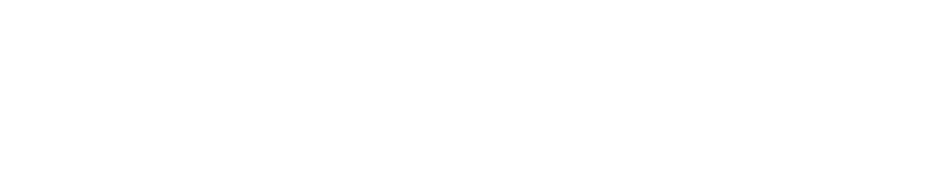
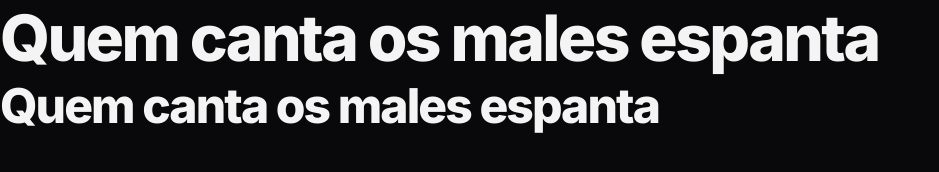
Before and after one commit to kasantanads/Zingen, a plain HTML site: page index.html in a window 1280 px wide. Shown: the whole page, without its empty margins (0-939 px from the left). Drawn offline with Linux system fonts and the light colour scheme.

Commit message:
definindo variáveis css

```diff
--- a/index.html
+++ b/index.html
@@ -1,12 +1,19 @@
 <!DOCTYPE html>
 <html lang="pt-br">
+
 <head>
     <meta charset="UTF-8">
     <meta name="viewport" content="width=device-width, initial-scale=1.0">
+    <link rel="preconnect" href="https://fonts.googleapis.com">
+    <link rel="preconnect" href="https://fonts.gstatic.com" crossorigin>
+    <link href="https://fonts.googleapis.com/css2?family=Inter:ital,opsz,wght@0,14..32,100..900;1,14..32,100..900&display=swap" rel="stylesheet">
     <link rel="stylesheet" href="styles/index.css">
     <title>Zingen - Karaokê</title>
 </head>
+
 <body>
+    <h1>Quem canta os males espanta</h1>
+    <h2>Quem canta os males espanta</h2>
+</body>
 
-</body>
 </html>
--- a/styles/global.css
+++ b/styles/global.css
@@ -0,0 +1,83 @@
+*,
+*::before,
+*::after {
+    box-sizing: border-box;
+}
+
+* {
+    margin: 0;
+    padding: 0;
+    font: inherit;
+
+    -webkit-font-smoothing: antialiased;
+    -moz-osx-font-smoothing: grayscale;
+}
+
+:root {
+    --bg-color: #09090B;
+    --surface-color: #18181B;
+    --stroke-color: #27272A;
+    --text-color-secondary: #A1A1AA;
+    --text-color-primary: #F4F4F5;
+    --brand-color-primary: #F7B733;
+    --brand-color-secondary: #FC4A1A;
+
+    --ff-sans: 'Inter', system-ui, sans-serif;
+    --fw-base: 400;
+    --fw-md: 500;
+    --fw-bold: 800;
+
+    --fs-sm: 0.875rem;
+    --fs-base: 1rem;
+    --fs-lg: 1.25rem;
+    --fs-xl: 1.5rem;
+    --fs-2xl: 2.5rem;
+}
+
+html {
+    font-family: var(--ff-sans);
+    font-weight: var(--fw-base);
+    font-size: var(--fs-base);
+    line-height: 1.6;
+    color: var(--text-color-primary);
+}
+
+body {
+    background-color: var(--bg-color);
+}
+
+h1, h2, h3 {
+    line-height: 1.2;
+    color: var(--text-color-primary);
+    font-weight: var(--fw-bold);
+    letter-spacing: -0.04em;
+}
+
+h1 {
+    font-size: var(--fs-2xl);
+}
+
+h2 {
+    font-size: var(--fs-xl);
+}
+
+h3 {
+    font-size: var(--fs-lg);
+}
+
+a {
+    text-decoration: none;
+    color: inherit;
+}
+
+ul[role='list'] {
+    list-style: none;
+}
+
+@media (width >= 80em) {
+    :root {
+        --fs-lg: 2rem;
+        --fs-xl: 3rem;
+        --fs-2xl: 4rem;
+    }
+}
```
